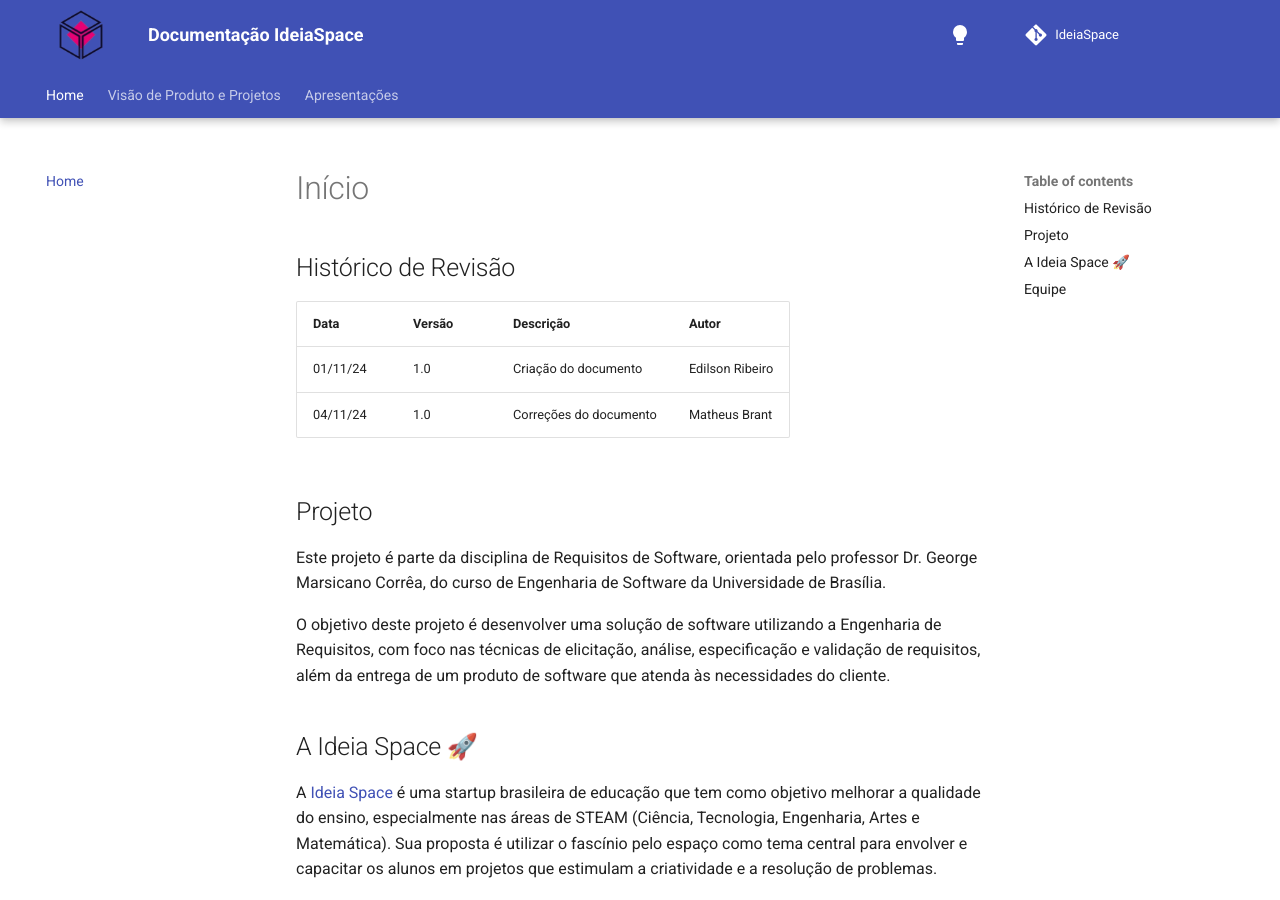
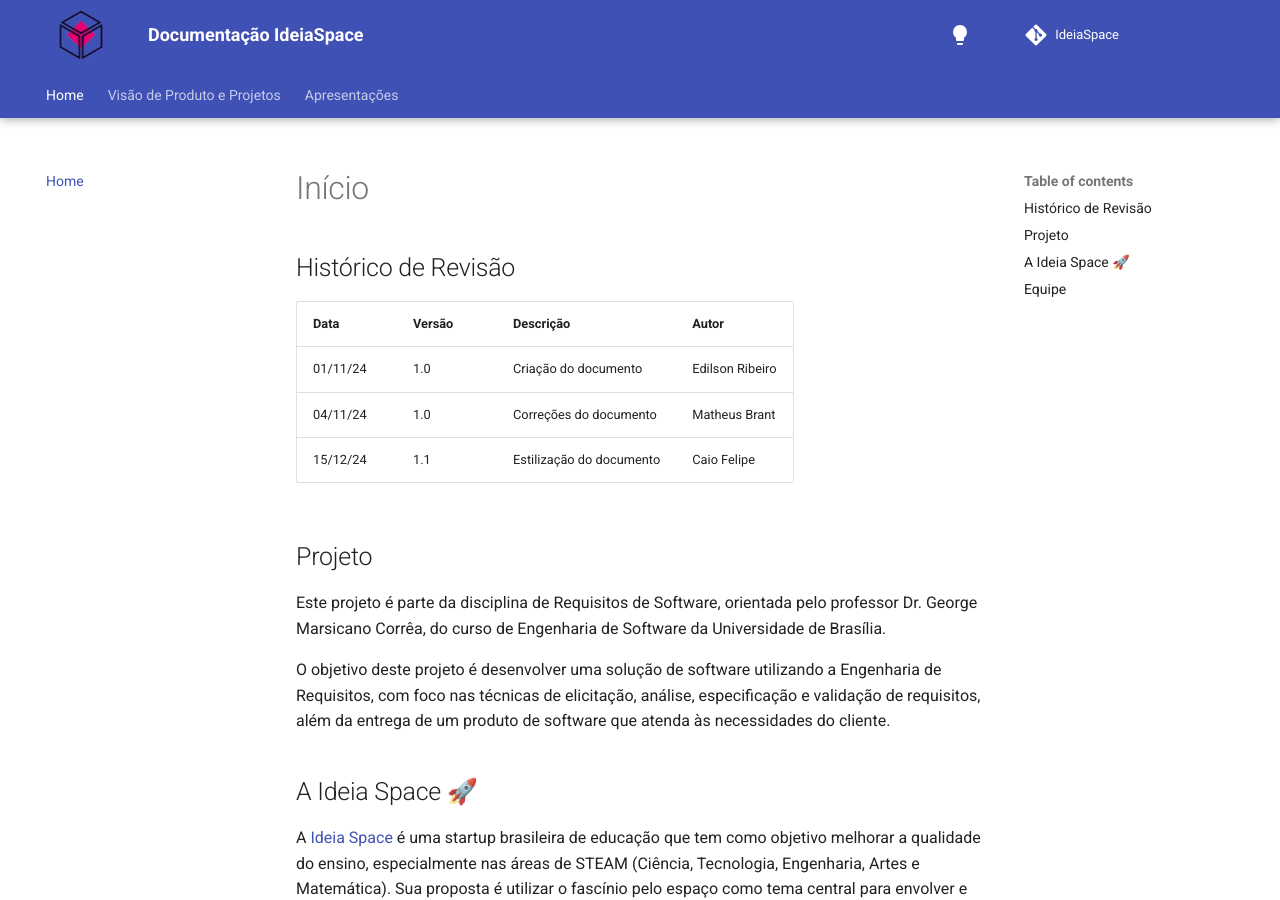
Before and after one commit to mdsreq-fga-unb/2024.2-T01-IdeaSpace, an MkDocs documentation site: the page built from docs/index.md, in a window 1280 px wide and 900 px high. Built offline with MkDocs 1.6.1 and Material for MkDocs 9.7.7, drawn with Linux system fonts in a browser that asks for light colours; comment, search, counter and statistics services are not loaded.

Commit message:
docs: atualiza historico de revisao

```diff
--- a/docs/index.md
+++ b/docs/index.md
@@ -6,6 +6,8 @@
 |------------|--------|-----------------------|----------------|
 | 01/11/24   | 1.0    | Criação do documento  | Edilson Ribeiro |
 | 04/11/24   | 1.0    | Correções do documento | Matheus Brant |
+| 15/12/24   | 1.1    | Estilização do documento | Caio Felipe |
+
 
 ## Projeto
 
```
